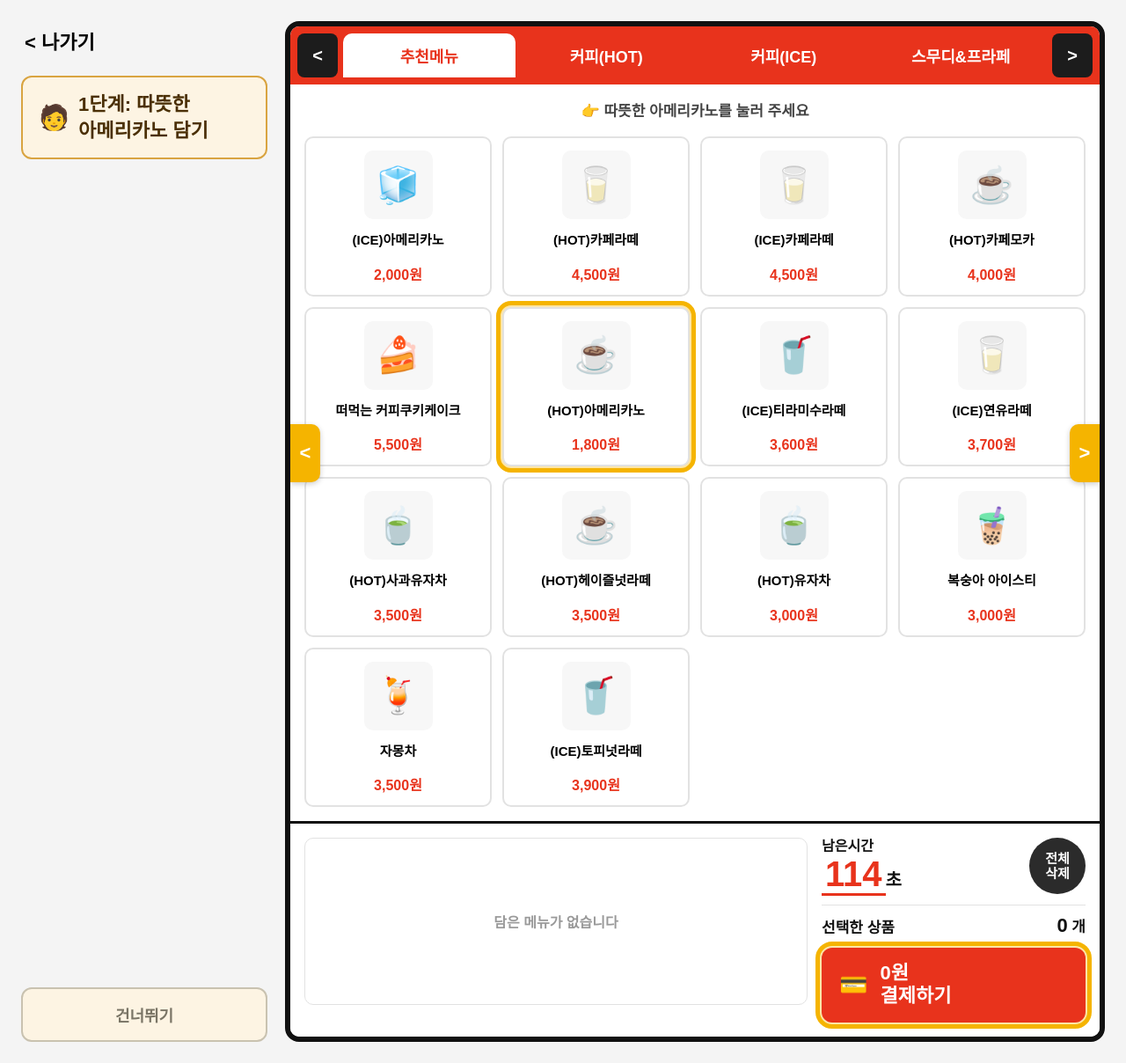
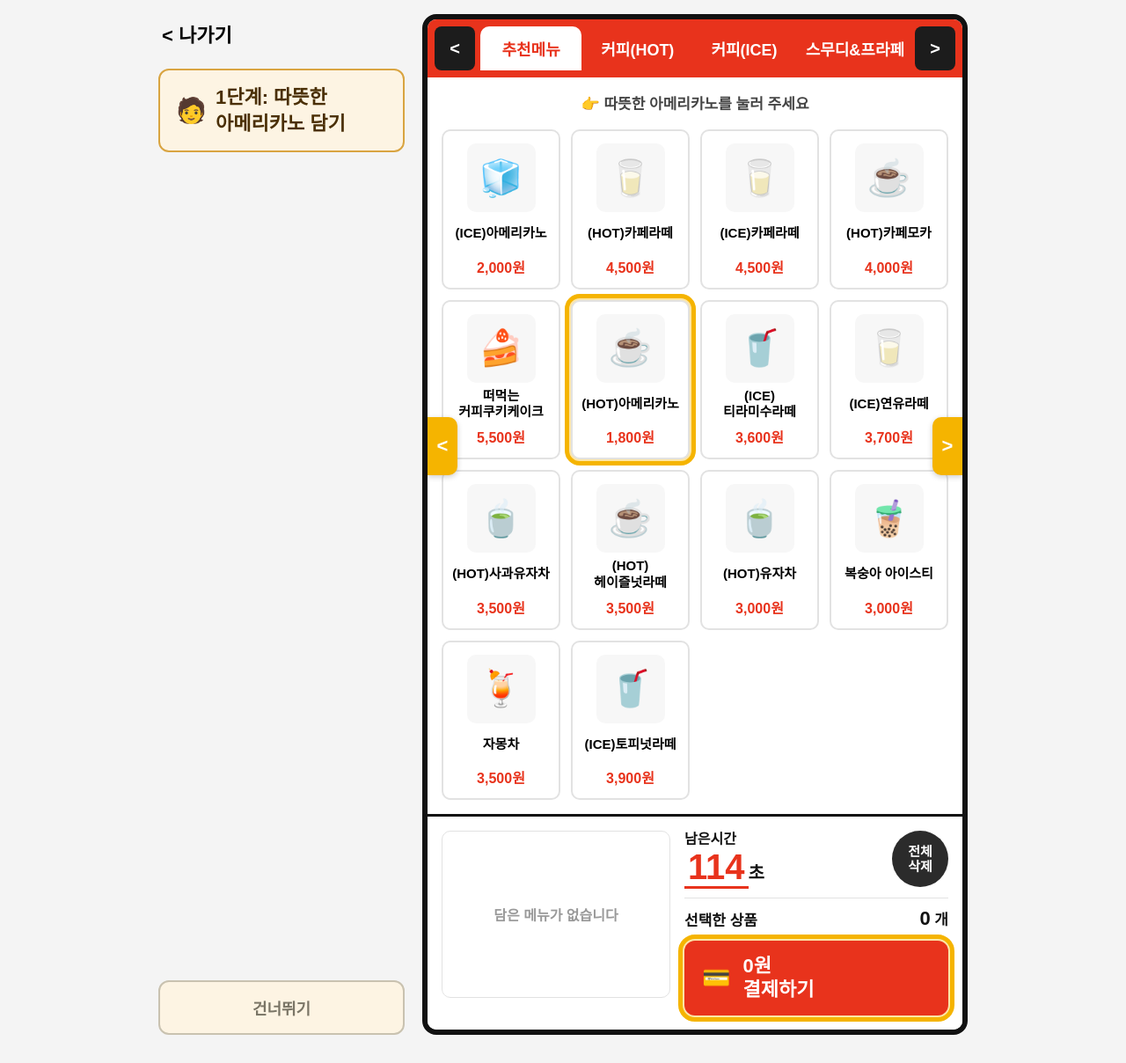
Before and after one commit to Pirogramming-25/Hackathon_2, a Django app: page /tutorial/ in a window 1280 px wide. Shown: the whole page at 88% size. After the commit the page ends 1176 px from the top, so only its background shows below. Run offline with Django 5.2, Linux system fonts and the light colour scheme.

Commit message:
fix: 키오스크 높이 수정

```diff
--- a/static/css/tutorial.css
+++ b/static/css/tutorial.css
@@ -15,27 +15,33 @@
 body {
     font-family: "Malgun Gothic", "Apple SD Gothic Neo", sans-serif;
     background: #f4f4f4;
-    padding: 24px;
+    padding: 16px;
     color: var(--ink);
     word-break: keep-all;
     /* 한글은 음절이 아닌 단어(띄어쓰기) 단위로 줄바꿈 */
+    height: 100vh;
+    overflow: hidden;
+    /* 페이지 스크롤 없이 한 화면에 — 넘치면 메뉴 영역만 내부 스크롤 */
 }
 
 /* ---------- 전체 레이아웃 ---------- */
 .wrap {
     display: grid;
-    grid-template-columns: 280px 1fr;
+    grid-template-columns: 280px 620px;
+    /* 키오스크를 실제처럼 세로로 긴 비율(포트레이트)로 고정 */
     gap: 20px;
-    max-width: 1240px;
     margin: 0 auto;
     align-items: stretch;
+    justify-content: center;
+    height: 100%;
+    /* body(100vh - padding) 안에 딱 맞춤 */
 }
 
 /* ---------- 왼쪽 컬럼 ---------- */
 .side {
     display: flex;
     flex-direction: column;
-    min-height: 720px;
+    min-height: 0;
 }
 
 .side-spacer {
@@ -93,7 +99,8 @@ body {
     display: flex;
     flex-direction: column;
     overflow: hidden;
-    min-height: 720px;
+    min-height: 0;
+    /* 뷰포트 높이에 맞춰지고, 내부 메뉴 영역(.kiosk-menu)만 스크롤 */
 }
 
 /* ---------- 상단 카테고리 탭 ---------- */
@@ -146,6 +153,8 @@ body {
 .kiosk-menu {
     position: relative;
     flex: 1;
+    min-height: 0;
+    /* flex 컬럼 안에서 넘칠 때 이 영역만 스크롤되도록 */
     padding: 16px;
     overflow-y: auto;
 }
```
